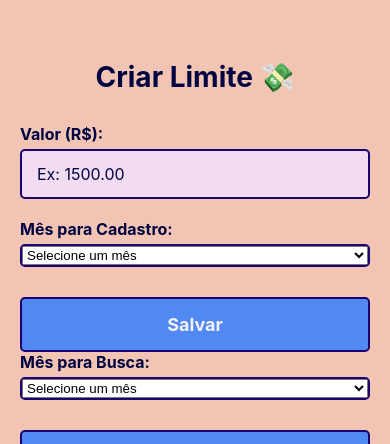
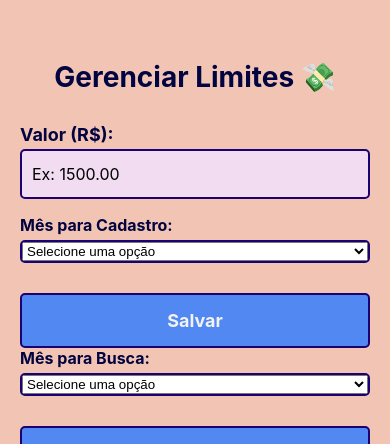
Before and after one commit to Icaleb1/MyEconomy-Front, a React Native app: screen /limite in a window 390 px wide. Shown: the top 444 px of the page. Built offline with nearby package versions, Linux system fonts and the light colour scheme.

Commit message:
refactor: feito e usado components para inputs

```diff
--- /dev/null
+++ b/src/components/InputMasked.js
@@ -0,0 +1,50 @@
+import React from 'react';
+import { View, Text, StyleSheet } from 'react-native';
+import { TextInputMask } from 'react-native-masked-text';
+
+export default function InputMasked({ label, value, onChange, type, options, error, ...props }) {
+  return (
+    <View style={styles.inputGroup}>
+      <Text style={styles.label}>{label}</Text>
+      <TextInputMask
+        type={type}
+        options={options}
+        style={[styles.input, error && { borderColor: 'red' }]}
+        value={value}
+        onChangeText={onChange}
+        {...props}
+      />
+      {error && <Text style={styles.errorText}>{error}</Text>}
+    </View>
+  );
+}
+
+const styles = StyleSheet.create({
+  inputGroup: {
+    width: 350,
+    marginBottom: 16,
+  },
+  label: {
+    fontWeight: 'bold',
+    color: "#010440",
+    fontSize: 18,
+    marginBottom: 4,
+  },
+  input: {
+    width: '100%',
+    height: 50,
+    backgroundColor: "#f2DCF1",
+    borderWidth: 2,
+    borderColor: "#1B0273",
+    borderRadius: 5,
+    paddingHorizontal: 10,
+    color: "black",
+    fontSize: 16,
+  },
+  errorText: {
+    color: "red",
+    fontSize: 14,
+    marginTop: 4,
+    alignSelf: "flex-start",
+  },
+});
--- /dev/null
+++ b/src/components/InputSelect.js
@@ -0,0 +1,43 @@
+import React from 'react';
+import { View, Text, StyleSheet } from 'react-native';
+import { Picker } from '@react-native-picker/picker';
+
+const InputSelect = ({ label, selectedValue, onValueChange, options, placeholder = "Selecione uma opção" }) => {
+  return (
+    <View style={styles.container}>
+      <Text style={styles.label}>{label}</Text>
+      <View style={styles.pickerWrapper}>
+        <Picker
+          selectedValue={selectedValue}
+          onValueChange={onValueChange}
+        >
+          <Picker.Item label={placeholder} value="" />
+          {options.map(({ label, value }) => (
+            <Picker.Item key={value} label={label} value={value} />
+          ))}
+        </Picker>
+      </View>
+    </View>
+  );
+};
+
+export default InputSelect;
+
+const styles = StyleSheet.create({
+  container: {
+    marginBottom: 20,
+  },
+  label: {
+    fontSize: 16,
+    color: "#010440",
+    marginBottom: 5,
+    fontWeight: 'bold',
+  },
+  pickerWrapper: {
+    borderWidth: 2,
+    borderColor: "#1B0273",
+    borderRadius: 5,
+    overflow: 'hidden',
+    backgroundColor: "#f2DCF1",
+  },
+});
--- a/src/service/LimiteService.ts
+++ b/src/service/LimiteService.ts
@@ -52,7 +52,7 @@ export async function buscarLimite(mes: number, ano: number) {
       return response.data;
     } catch (error) {
       if (error.response) {
-        throw new Error(error.response.data?.error || 'Erro ao buscar perfil');
+        throw new Error(error.response.data?.error || 'Erro ao buscar limite');
       } else if (error.request) {
         throw new Error('Servidor não respondeu. Verifique sua conexão.');
       } else {
--- a/src/views/Cadastro.js
+++ b/src/views/Cadastro.js
@@ -1,21 +1,20 @@
 import React, { useState, useEffect } from "react";
 import {
-    StyleSheet, Text, View, TextInput,
-    TouchableOpacity, Platform
+    StyleSheet, Text, View,
+    TouchableOpacity
 } from 'react-native';
 import Toast from 'react-native-toast-message';
-import DateTimePicker from '@react-native-community/datetimepicker';
 import { UsuarioDTO } from "../model/DTOs/UsuarioDto";
 import { cadastrar } from "../service/auth/CadastroService";
 import { mostrarToast } from "../components/Toast";
-import { TextInputMask } from "react-native-masked-text";
+import Input from "../components/Input";
+import InputMasked from "../components/InputMasked";
 
 export default function Cadastro({ navigation }) {
     const [usuario, setUsuario] = useState(new UsuarioDTO('', '', '', '', ''));
     const [isValid, setIsValid] = useState(false);
     const [isLoading, setIsLoading] = useState(false);
     const [erros, setErros] = useState({});
-    const [showDatePicker, setShowDatePicker] = useState(false);
 
     useEffect(() => {
         setIsValid(usuario.isValid());
@@ -56,17 +55,6 @@ export default function Cadastro({ navigation }) {
         }
     };
 
-    const formatDateToDDMMYYYY = (date) => {
-        const dia = String(date.getDate()).padStart(2, '0');
-        const mes = String(date.getMonth() + 1).padStart(2, '0');
-        const ano = date.getFullYear();
-        return `${dia}/${mes}/${ano}`;
-    };
-
-    const stringToDate = (dataStr) => {
-        const [dia, mes, ano] = dataStr.split('/');
-        return new Date(`${ano}-${mes}-${dia}`);
-    };
 
     const nvgLogin = () => {
         navigation.navigate("login");
@@ -77,74 +65,57 @@ export default function Cadastro({ navigation }) {
             <Text style={styles.tituloInicial}>Cadastro</Text>
 
             <View style={styles.formContainer}>
-                <View style={styles.inputGroup}>
-                    <Text style={styles.label}>Nome: *</Text>
-                    <TextInput
-                        style={styles.input}
+
+                <Input
+                    label="Nome: *"
+                    value={usuario.nome}
+                    onChange={(text) => handleChange("nome", text)}
                     placeholder="Digite seu nome"
                     placeholderTextColor="#555"
-                        value={usuario.nome}
-                        onChangeText={(text) => handleChange("nome", text)}
+                    error={erros.nome}
                 />
-                    {erros.nome && <Text style={styles.errorText}>{erros.nome}</Text>}
-                </View>
 
-                <View style={styles.inputGroup}>
-                    <Text style={styles.label}>Email: *</Text>
-                    <TextInput
-                        style={styles.input}
+                <Input
+                    label="Email: *"
+                    value={usuario.email}
+                    onChange={(text) => handleChange("email", text)}
                     placeholder="Digite seu email"
+                    placeholderTextColor="#555"
                     keyboardType="email-address"
-                        placeholderTextColor="#555"
-                        value={usuario.email}
-                        onChangeText={(text) => handleChange("email", text)}
                     autoCapitalize="none"
+                    error={erros.email}
                 />
-                    {erros.email && <Text style={styles.errorText}>{erros.email}</Text>}
-                </View>
 
-                <View style={styles.inputGroup}>
-                    <Text style={styles.label}>Data de Nascimento: *</Text>
-                    <TextInputMask
-                        type={'datetime'}
-                        options={{
-                            format: 'DD/MM/YYYY'
-                        }}
-                        style={styles.input}
+                <InputMasked
+                    label="Data de Nascimento: *"
+                    value={usuario.dataNascimento}
+                    onChange={(text) => handleChange("dataNascimento", text)}
+                    type="datetime"
+                    options={{ format: "DD/MM/YYYY" }}
                     placeholder="DD/MM/AAAA"
                     placeholderTextColor="#555"
-                        value={usuario.dataNascimento}
-                        onChangeText={(text) => handleChange("dataNascimento", text)}
+                    error={erros.dataNascimento}
                 />
-                    {erros.dataNascimento && <Text style={styles.errorText}>{erros.dataNascimento}</Text>}
-                </View>
 
+                <Input
+                    label="Senha: *"
+                    value={usuario.senha}
+                    onChange={(text) => handleChange("senha", text)}
+                    placeholder="Digite sua senha"
+                    placeholderTextColor="#555"
+                    secureTextEntry
+                    error={erros.senha}
+                />
 
-                <View style={styles.inputGroup}>
-                    <Text style={styles.label}>Senha: *</Text>
-                    <TextInput
-                        style={styles.input}
-                        placeholder="Digite sua senha"
+                <Input
+                    label="Confirmar Senha: *"
+                    value={usuario.confirmarSenha}
+                    onChange={(text) => handleChange("confirmarSenha", text)}
+                    placeholder="Confirme sua senha"
+                    placeholderTextColor="#555"
                     secureTextEntry
-                        placeholderTextColor="#555"
-                        value={usuario.senha}
-                        onChangeText={(text) => handleChange("senha", text)}
+                    error={erros.confirmarSenha}
                 />
-                    {erros.senha && <Text style={styles.errorText}>{erros.senha}</Text>}
-                </View>
-
-                <View style={styles.inputGroup}>
-                    <Text style={styles.label}>Confirmar Senha: *</Text>
-                    <TextInput
-                        style={styles.input}
-                        placeholder="Confirme sua senha"
-                        secureTextEntry
-                        placeholderTextColor="#555"
-                        value={usuario.confirmarSenha}
-                        onChangeText={(text) => handleChange("confirmarSenha", text)}
-                    />
-                    {erros.confirmarSenha && <Text style={styles.errorText}>{erros.confirmarSenha}</Text>}
-                </View>
 
                 <TouchableOpacity
                     style={[styles.buttonEntrar, !isValid && styles.buttonDisabilitado]}
@@ -162,11 +133,11 @@ export default function Cadastro({ navigation }) {
                     </TouchableOpacity>
                 </View>
             </View>
+
             <Toast />
         </View>
     );
-}
-
+};
 const styles = StyleSheet.create({
     container: {
         flex: 1,
--- a/src/views/Limite.js
+++ b/src/views/Limite.js
@@ -1,17 +1,11 @@
 import React, { useState } from "react";
-import {
-    StyleSheet,
-    Text,
-    View,
-    TouchableOpacity,
-    ScrollView,
-    TextInput,
-} from 'react-native';
-import { Picker } from '@react-native-picker/picker';
+import { StyleSheet, Text, View, TouchableOpacity, ScrollView } from 'react-native';
 import Footer from '../components/Footer';
 import { buscarLimite, criarLimite } from "../service/LimiteService";
 import { LimiteDTO } from "../model/DTOs/LimiteDto";
 import { mostrarToast } from "../components/Toast";
+import Input from '../components/Input';
+import InputSelect from '../components/InputSelect';
 
 export default function Limite({ navigation }) {
     const [valor, setValor] = useState('');
@@ -25,13 +19,19 @@ export default function Limite({ navigation }) {
     const mesesParaCadastro = Array.from({ length: 12 }, (_, i) => i + 1).filter(mes => mes >= mesAtual);
     const mesesParaBusca = Array.from({ length: 12 }, (_, i) => i + 1);
 
+    const formatMeses = (meses) =>
+        meses.map(mes => ({
+            label: new Date(anoAtual, mes - 1).toLocaleString('pt-BR', { month: 'long' }),
+            value: mes.toString()
+        }));
+
     const handleSalvar = async () => {
         const valorNum = parseFloat(valor.replace(',', '.'));
         const mesNum = parseInt(mesCadastro);
 
         if (isNaN(valorNum) || !mesCadastro) {
             mostrarToast("error", "Erro", "Preencha todos os campos corretamente.");
-            return
+            return;
         }
 
         const mesReferencia = `${String(mesNum).padStart(2, '0')}-01-${anoAtual}`;
@@ -40,7 +40,6 @@ export default function Limite({ navigation }) {
         try {
             await criarLimite(limite.toJSON());
             mostrarToast("success", "Limite criado!", "Seu limite foi salvo com sucesso.");
-            navigation.goBack();
         } catch (error) {
             mostrarToast("error", "Erro ao criar limite", error.message || "Tente novamente mais tarde.");
         }
@@ -71,67 +70,40 @@ export default function Limite({ navigation }) {
     return (
         <View style={styles.container}>
             <ScrollView contentContainerStyle={styles.scrollContainer} showsVerticalScrollIndicator={false}>
-                <Text style={styles.title}>Criar Limite 💸</Text>
+                <Text style={styles.title}>Gerenciar Limites 💸</Text>
 
-                <View style={styles.inputGroup}>
-                    <Text style={styles.label}>Valor (R$):</Text>
-                    <TextInput
-                        style={styles.input}
-                        keyboardType="numeric"
-                        placeholder="Ex: 1500.00"
+                <Input
+                    label="Valor (R$):"
                     value={valor}
                     onChangeText={setValor}
+                    placeholder="Ex: 1500.00"
+                    keyboardType="numeric"
                 />
-                </View>
 
-                <View style={styles.inputGroup}>
-                    <Text style={styles.label}>Mês para Cadastro:</Text>
-                    <View style={styles.picker}>
-                        <Picker
+                <InputSelect
+                    label="Mês para Cadastro:"
                     selectedValue={mesCadastro}
-                            onValueChange={(itemValue) => setMesCadastro(itemValue)}
-                        >
-                            <Picker.Item label="Selecione um mês" value="" />
-                            {mesesParaCadastro.map(mes => (
-                                <Picker.Item
-                                    key={mes}
-                                    label={new Date(anoAtual, mes - 1).toLocaleString('pt-BR', { month: 'long' })}
-                                    value={mes.toString()}
+                    onValueChange={setMesCadastro}
+                    options={formatMeses(mesesParaCadastro)}
                 />
-                            ))}
-                        </Picker>
-                    </View>
-                </View>
 
                 <TouchableOpacity style={styles.saveButton} onPress={handleSalvar}>
                     <Text style={styles.saveButtonText}>Salvar</Text>
                 </TouchableOpacity>
 
-                <View style={styles.inputGroup}>
-                    <Text style={styles.label}>Mês para Busca:</Text>
-                    <View style={styles.picker}>
-                        <Picker
+                <InputSelect
+                    label="Mês para Busca:"
                     selectedValue={mesBusca}
-                            onValueChange={(itemValue) => setMesBusca(itemValue)}
-                        >
-                            <Picker.Item label="Selecione um mês" value="" />
-                            {mesesParaBusca.map(mes => (
-                                <Picker.Item
-                                    key={mes}
-                                    label={new Date(anoAtual, mes - 1).toLocaleString('pt-BR', { month: 'long' })}
-                                    value={mes.toString()}
+                    onValueChange={setMesBusca}
+                    options={formatMeses(mesesParaBusca)}
                 />
-                            ))}
-                        </Picker>
-                    </View>
-                </View>
 
                 <TouchableOpacity style={styles.saveButton} onPress={handleBuscarLimite}>
                     <Text style={styles.saveButtonText}>Buscar Limite</Text>
                 </TouchableOpacity>
 
                 {limiteBuscado !== null && (
-                    <Text style={{ fontSize: 16, color: "#010440", marginTop: 10, textAlign: 'center' }}>
+                    <Text style={styles.resultado}>
                         Limite para o mês selecionado: {limiteBuscado.toLocaleString('pt-BR', {
                             style: 'currency',
                             currency: 'BRL'
@@ -146,31 +118,14 @@ export default function Limite({ navigation }) {
 }
 
 const styles = StyleSheet.create({
-    container: { flex: 1, backgroundColor: "#F2C4B3" },
+    container: { flex: 1, backgroundColor: "#F2C4B3", alignItems: 'center' },
     scrollContainer: { paddingTop: 60, paddingHorizontal: 20, paddingBottom: 100 },
     title: {
-        fontSize: 28, fontWeight: 'bold', color: "#010440", marginBottom: 30, textAlign: 'center'
-    },
-    inputGroup: { marginBottom: 20 },
-    label: {
-        fontSize: 16, color: "#010440", marginBottom: 5, fontWeight: 'bold'
-    },
-    input: {
-        height: 50,
-        backgroundColor: "#f2DCF1",
-        borderWidth: 2,
-        borderColor: "#1B0273",
-        borderRadius: 5,
-        paddingHorizontal: 15,
+        fontSize: 28,
+        fontWeight: 'bold',
         color: "#010440",
-        fontSize: 16,
-    },
-    picker: {
-        borderWidth: 2,
-        borderColor: "#1B0273",
-        borderRadius: 5,
-        overflow: 'hidden',
-        backgroundColor: "#f2DCF1"
+        marginBottom: 30,
+        textAlign: 'center'
     },
     saveButton: {
         backgroundColor: "#5288F2",
@@ -186,4 +141,10 @@ const styles = StyleSheet.create({
         fontSize: 18,
         fontWeight: 'bold',
     },
+    resultado: {
+        fontSize: 16,
+        color: "#010440",
+        marginTop: 10,
+        textAlign: 'center'
+    }
 });
--- a/src/views/Perfil.js
+++ b/src/views/Perfil.js
@@ -5,7 +5,6 @@ import {
     View,
     TouchableOpacity,
     ScrollView,
-    TextInput,
 } from 'react-native';
 import Footer from '../components/Footer';
 import { sair } from "../service/auth/LoginService";
```
Also changed, not shown: src/model/DTOs/DespesaDto.js (added, +37 -0 lines), src/service/DespesaService.ts (added, +65 -0 lines), src/views/Login.js (+12 -21 lines), src/views/Despesa.js (added). Lines whose indentation alone changed are shown as unchanged.
